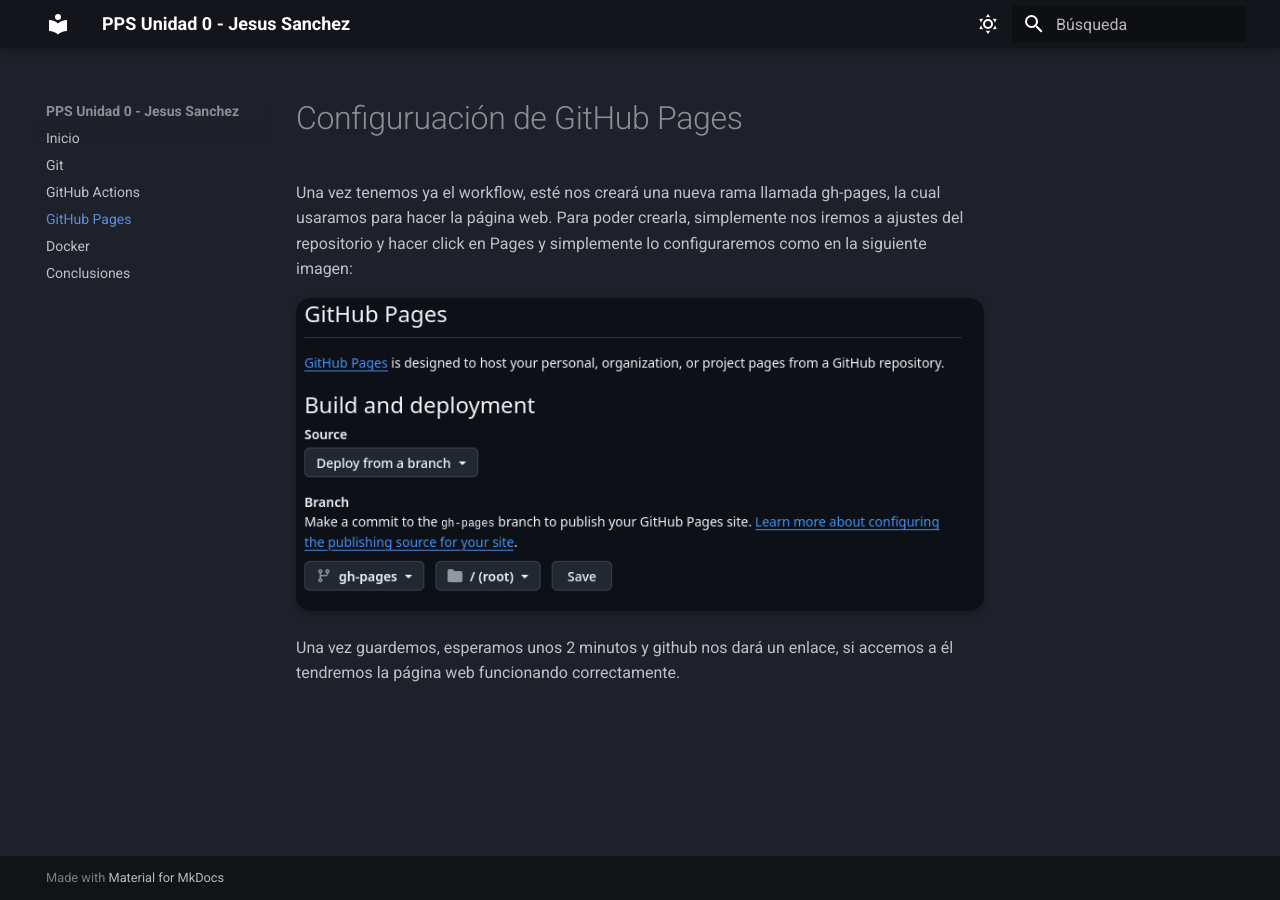
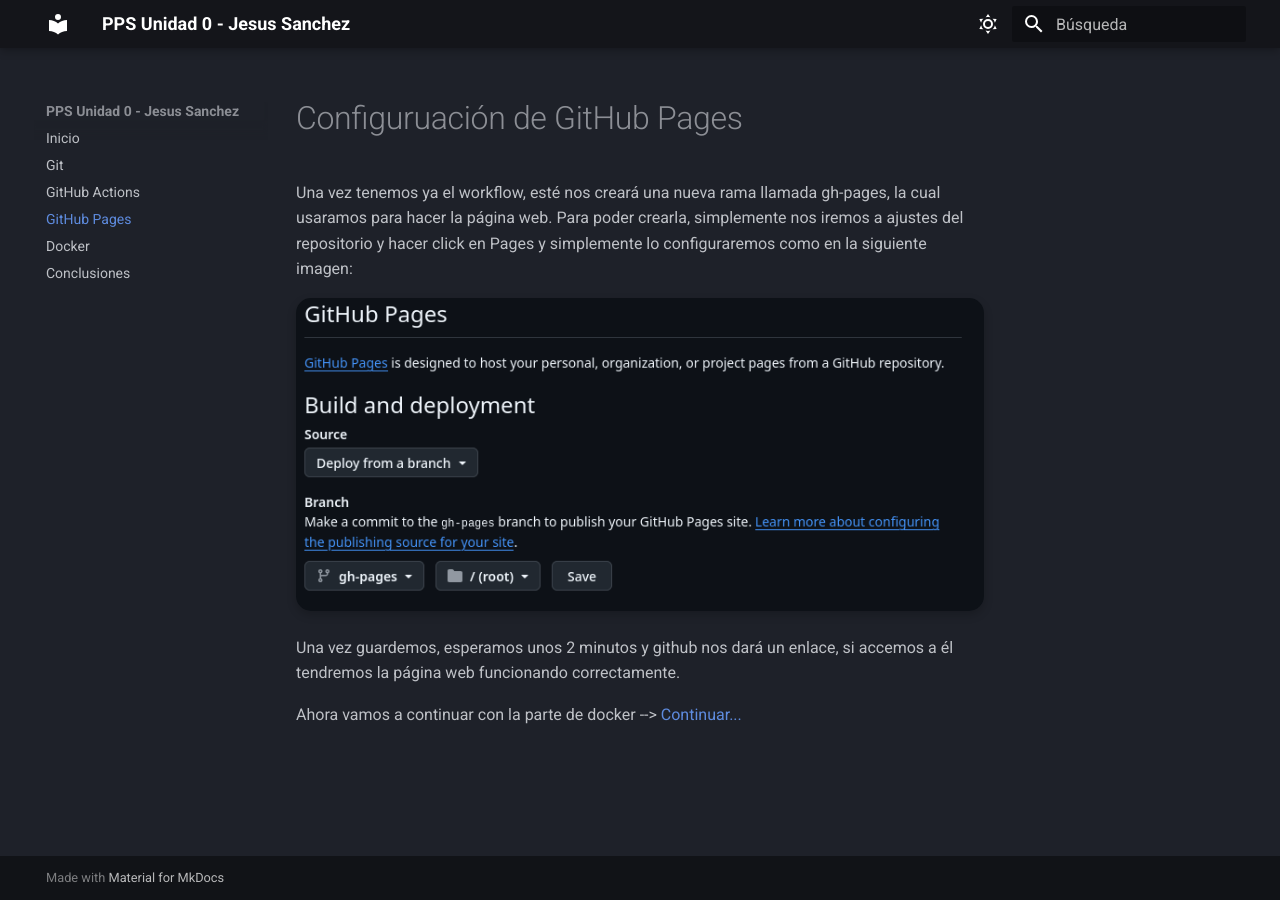
Before and after one commit to Marruch0/PPS-Unidad0-Tarea-Jesus_Sanchez, an MkDocs documentation site: the page built from docs/gitPages.md, in a window 1280 px wide. Built offline with MkDocs 1.6.1 and Material for MkDocs 9.7.7, drawn with Linux system fonts in a browser that asks for light colours.

Commit message:
GitPages.md

```diff
--- a/docs/gitPages.md
+++ b/docs/gitPages.md
@@ -5,3 +5,5 @@
  ![Configuracion Github Pages](imagenes/github-pages.png)
 
  Una vez guardemos, esperamos unos 2 minutos y github nos dará un enlace, si accemos a él tendremos la página web funcionando correctamente.
+
+Ahora vamos a continuar con la parte de docker --> [Continuar...](docker.md)
```
